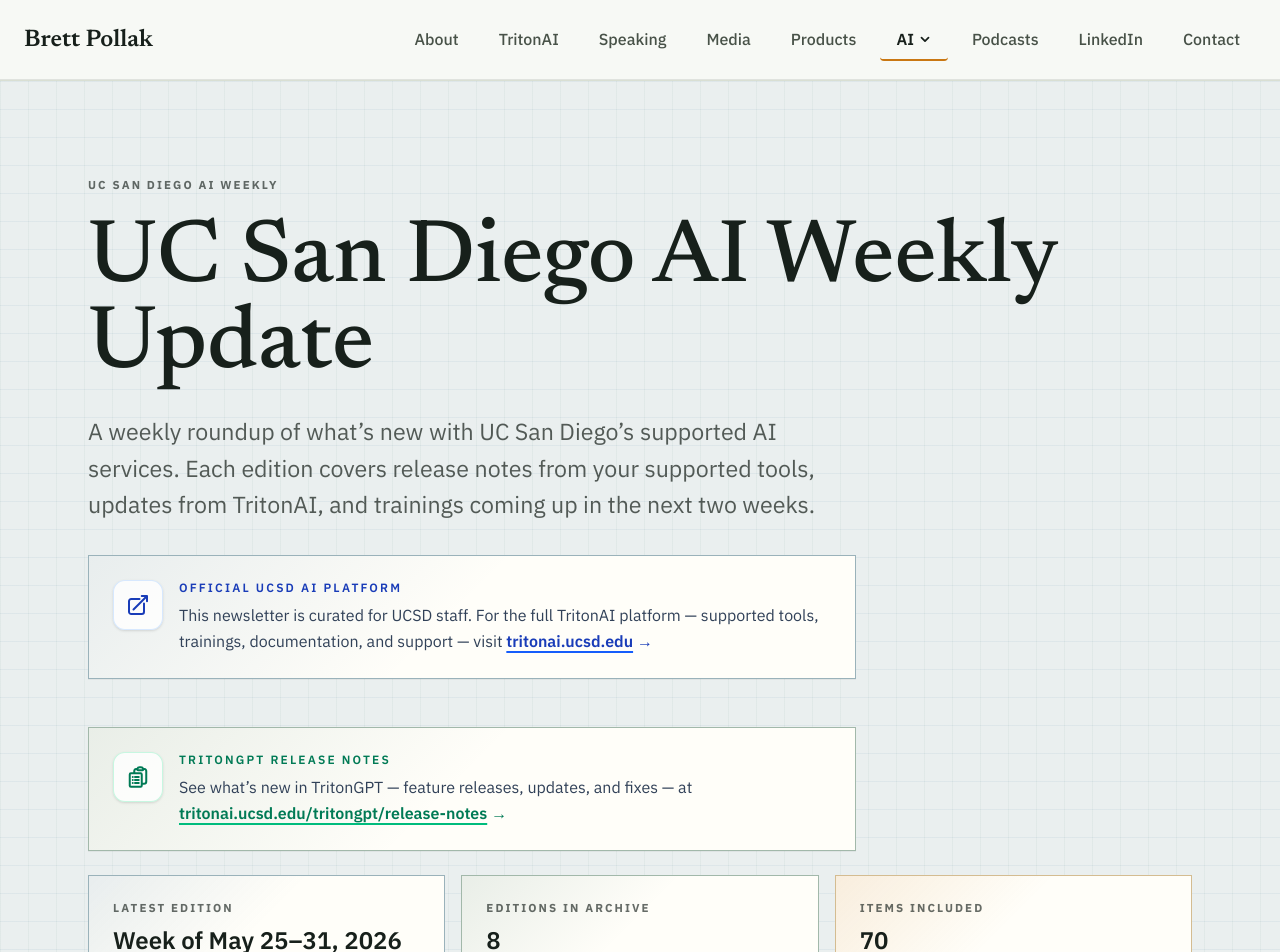
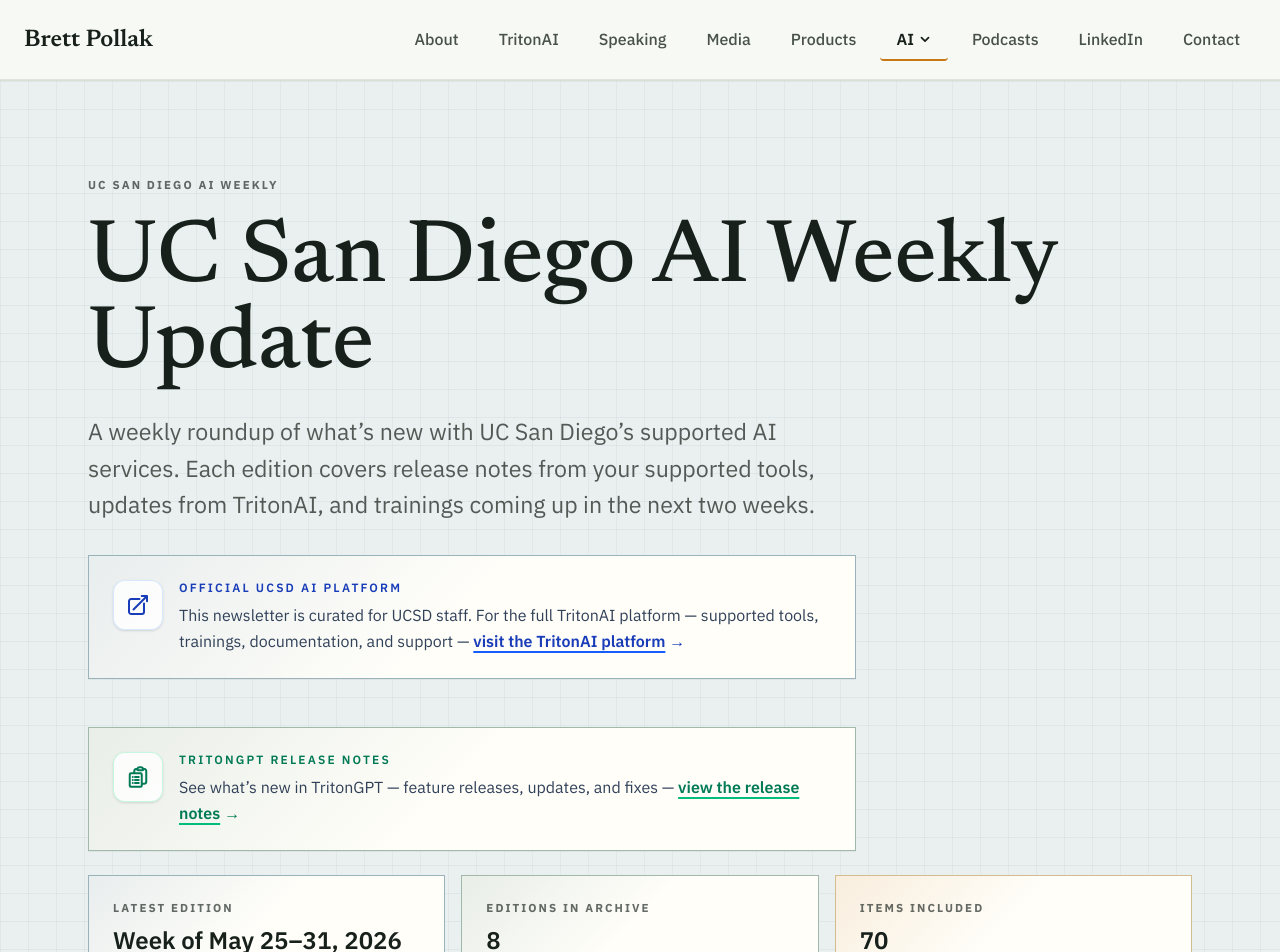
Before and after one commit to bpollak/brettpollak-website, a Next.js app: page /ucsd-ai-news in a window 1280 px wide. Shown: the top 952 px of the page. Built offline with nearby package versions, Linux system fonts and the light colour scheme.

Commit message:
Hide raw URLs in AI weekly links

```diff
--- a/app/ucsd-ai-news/page.tsx
+++ b/app/ucsd-ai-news/page.tsx
@@ -41,10 +41,10 @@
       <section className="page-hero">
         <div className="max-w-6xl mx-auto px-6 py-20 md:py-24">
         <p className="rule-label mb-6">UC San Diego AI Weekly</p>
-        <h1 className="page-title mb-6">
+        <h1 className="page-title mb-6 max-w-[20rem] sm:max-w-none">
           UC San Diego AI Weekly Update
         </h1>
-        <p className="page-intro mb-8">
+        <p className="page-intro mb-8 max-w-full break-words">
           A weekly roundup of what&rsquo;s new with UC San Diego&rsquo;s supported AI services. Each edition
           covers release notes from your supported tools, updates from TritonAI, and trainings
           coming up in the next two weeks.
@@ -55,7 +55,7 @@
           className="group block max-w-3xl mb-12 editorial-panel p-5 sm:p-6 transition-colors hover:border-[#1f5a8a] focus:outline-none focus:ring-2 focus:ring-blue-900/30 focus:ring-offset-2"
           data-tone="blue"
         >
-          <div className="flex items-start gap-4">
+          <div className="flex flex-col gap-4 sm:flex-row sm:items-start">
             <div className="flex-none rounded-xl bg-white/80 border border-blue-200/60 p-3 shadow-sm group-hover:border-blue-300 transition-colors">
               <svg
                 className="w-6 h-6 text-blue-800"
@@ -72,15 +72,15 @@
                 />
               </svg>
             </div>
-            <div className="flex-1 min-w-0">
+            <div className="flex-1 min-w-0 max-w-full">
               <div className="text-xs uppercase tracking-[0.18em] text-blue-800 font-semibold mb-1.5">
                 Official UCSD AI Platform
               </div>
-              <p className="text-base text-slate-700 leading-relaxed">
+              <p className="text-base text-slate-700 leading-relaxed max-w-full break-words">
                 This newsletter is curated for UCSD staff. For the full TritonAI platform &mdash;
-                supported tools, trainings, documentation, and support &mdash; visit{' '}
-                <span className="font-semibold text-blue-800 underline decoration-2 underline-offset-4 decoration-blue-600 group-hover:text-blue-950 group-hover:decoration-blue-900 transition-colors whitespace-nowrap">
-                  tritonai.ucsd.edu
+                supported tools, trainings, documentation, and support &mdash;{' '}
+                <span className="font-semibold text-blue-800 underline decoration-2 underline-offset-4 decoration-blue-600 group-hover:text-blue-950 group-hover:decoration-blue-900 transition-colors break-words">
+                  visit the TritonAI platform
                   <span className="inline-block ml-1 transition-transform group-hover:translate-x-0.5">&rarr;</span>
                 </span>
               </p>
@@ -93,7 +93,7 @@
           className="group block max-w-3xl mb-6 editorial-panel p-5 sm:p-6 transition-colors hover:border-[#366c5a] focus:outline-none focus:ring-2 focus:ring-emerald-900/30 focus:ring-offset-2"
           data-tone="green"
         >
-          <div className="flex items-start gap-4">
+          <div className="flex flex-col gap-4 sm:flex-row sm:items-start">
             <div className="flex-none rounded-xl bg-white/80 border border-emerald-200/60 p-3 shadow-sm group-hover:border-emerald-300 transition-colors">
               <svg
                 className="w-6 h-6 text-emerald-700"
@@ -110,14 +110,14 @@
                 />
               </svg>
             </div>
-            <div className="flex-1 min-w-0">
+            <div className="flex-1 min-w-0 max-w-full">
               <div className="text-xs uppercase tracking-[0.18em] text-emerald-700 font-semibold mb-1.5">
                 TritonGPT Release Notes
               </div>
-              <p className="text-base text-slate-700 leading-relaxed">
-                See what&rsquo;s new in TritonGPT &mdash; feature releases, updates, and fixes &mdash; at{' '}
-                <span className="font-semibold text-emerald-700 underline decoration-2 underline-offset-4 decoration-emerald-500 group-hover:text-emerald-900 group-hover:decoration-emerald-700 transition-colors whitespace-nowrap">
-                  tritonai.ucsd.edu/tritongpt/release-notes
+              <p className="text-base text-slate-700 leading-relaxed max-w-full break-words">
+                See what&rsquo;s new in TritonGPT &mdash; feature releases, updates, and fixes &mdash;{' '}
+                <span className="font-semibold text-emerald-700 underline decoration-2 underline-offset-4 decoration-emerald-500 group-hover:text-emerald-900 group-hover:decoration-emerald-700 transition-colors break-words">
+                  view the release notes
                   <span className="inline-block ml-1 transition-transform group-hover:translate-x-0.5">&rarr;</span>
                 </span>
               </p>
```
